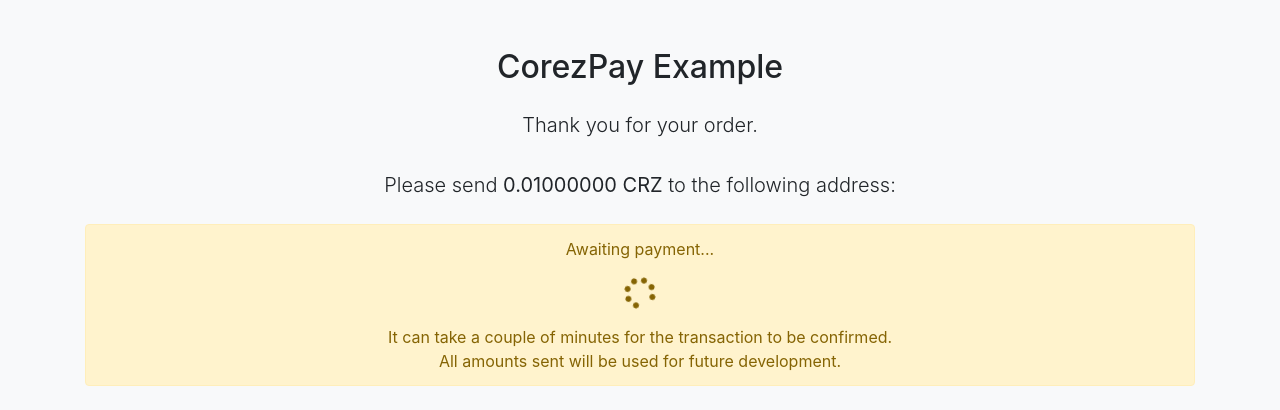
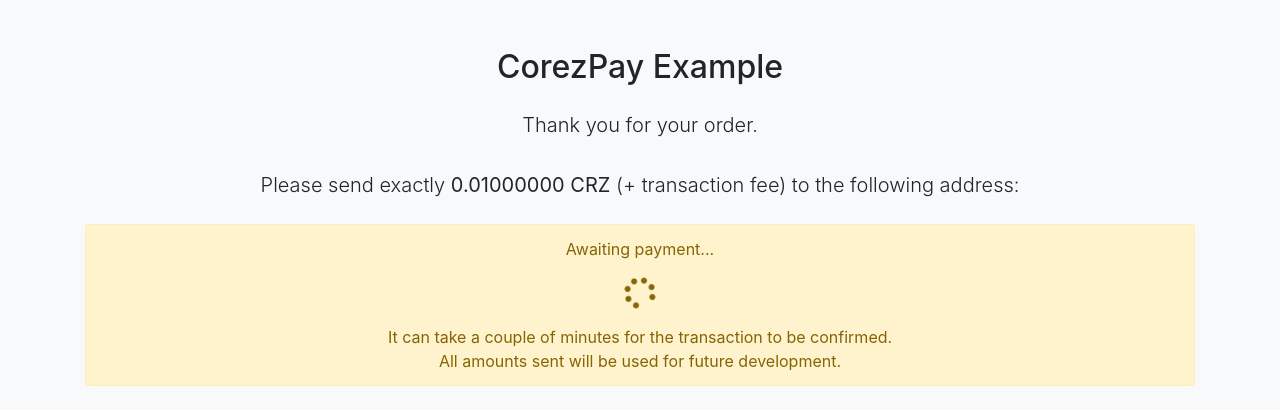
Before and after one commit to cryptobuks/CoreZpay, a PHP site: the page made by examples/order.php in a window 1280 px wide. Shown: the top 410 px of the page. Run offline with PHP 8.4, Linux system fonts and the light colour scheme; data that the repository does not hold is empty; some libraries are stand-ins or nearby versions.

Commit message:
Added info about CRZ amount
Added statement that the amount must be exactly the shown CRZ amount.

```diff
--- a/examples/order.php
+++ b/examples/order.php
@@ -54,7 +54,7 @@
     <div class="container">
       <div class="text-center pt-5">
         <h2>CorezPay Example</h2>
-        <p class="lead pt-3">Thank you for your order.<br><br>Please send <strong><?php echo $invoiceAmount; ?> CRZ</strong> to the following address:</p>
+        <p class="lead pt-3">Thank you for your order.<br><br>Please send exactly <strong><?php echo $invoiceAmount; ?> CRZ</strong> (+ transaction fee) to the following address:</p>
         <h5><?php echo $invoiceWalletAddress; ?></h5>
         <div id="paymentStatus" name="paymentStatus">
 	        <div class="alert alert-warning my-4" role="alert">
```
